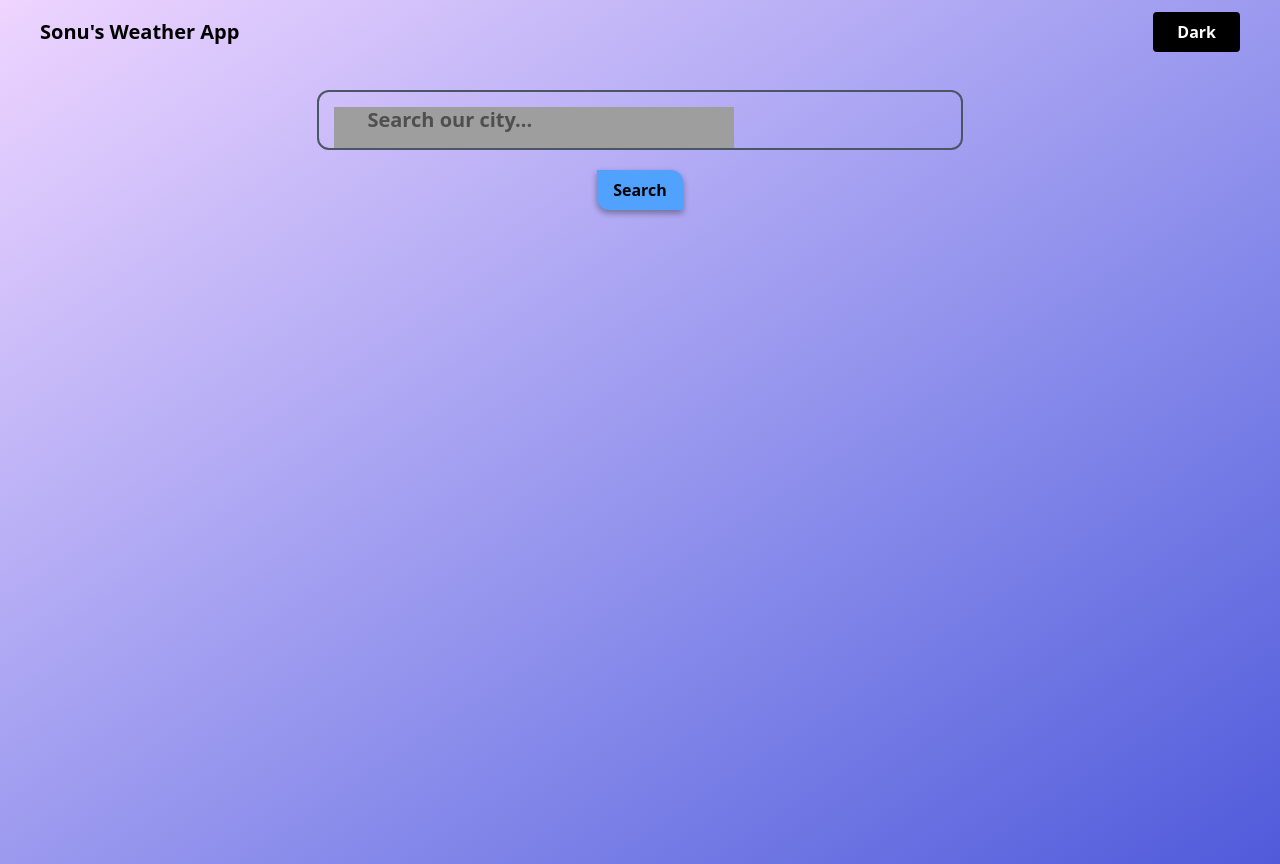
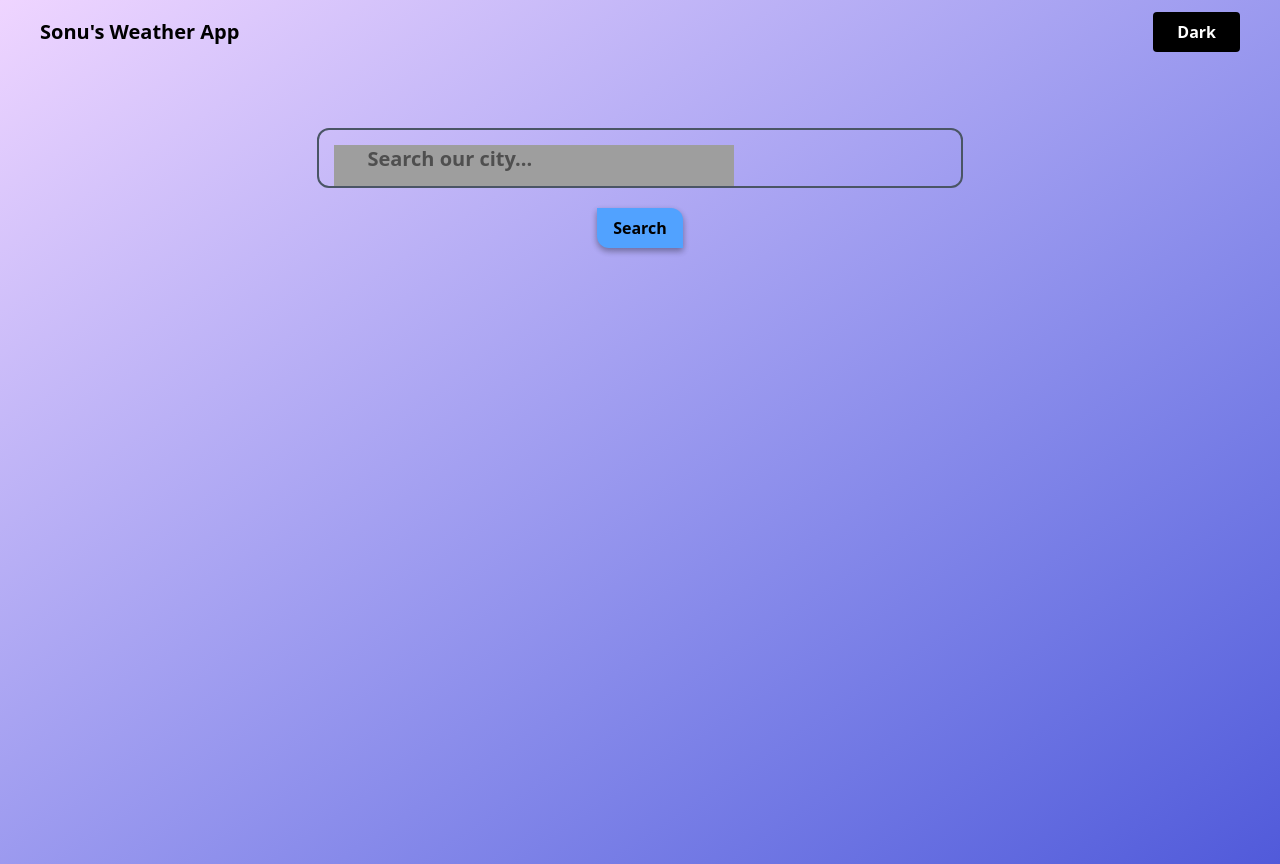
Before and after one commit to sonukr108/React-Assignment, a React (Vite) app in the folder Weather Forecast App/weather-forecast/: page / in a window 1280 px wide. Built offline with nearby package versions, Linux system fonts and the light colour scheme; grey boxes are pictures that could not be loaded.

Commit message:
Adding some padding in main page

```diff
--- a/Weather Forecast App/weather-forecast/src/Pages/WeatherDisplay.jsx
+++ b/Weather Forecast App/weather-forecast/src/Pages/WeatherDisplay.jsx
@@ -41,7 +41,7 @@ function WeatherDisplay() {
     }, [weather]);
 
     return (
-        <div className="min-h-screen flex flex-col gap-5 items-center px-[8%] py-[2%]">
+        <div className="min-h-screen flex flex-col gap-5 items-center px-[8%] py-[5%]">
             <input
                 type="text"
                 ref={cityInputRef}
```
